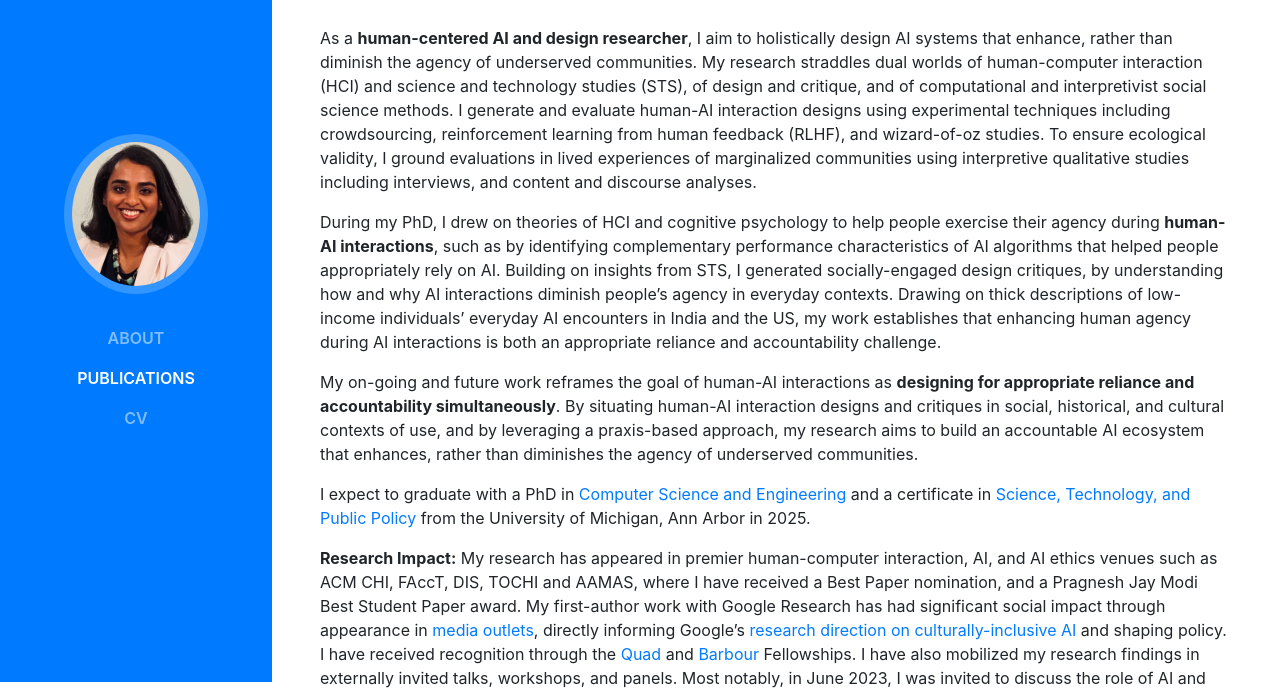
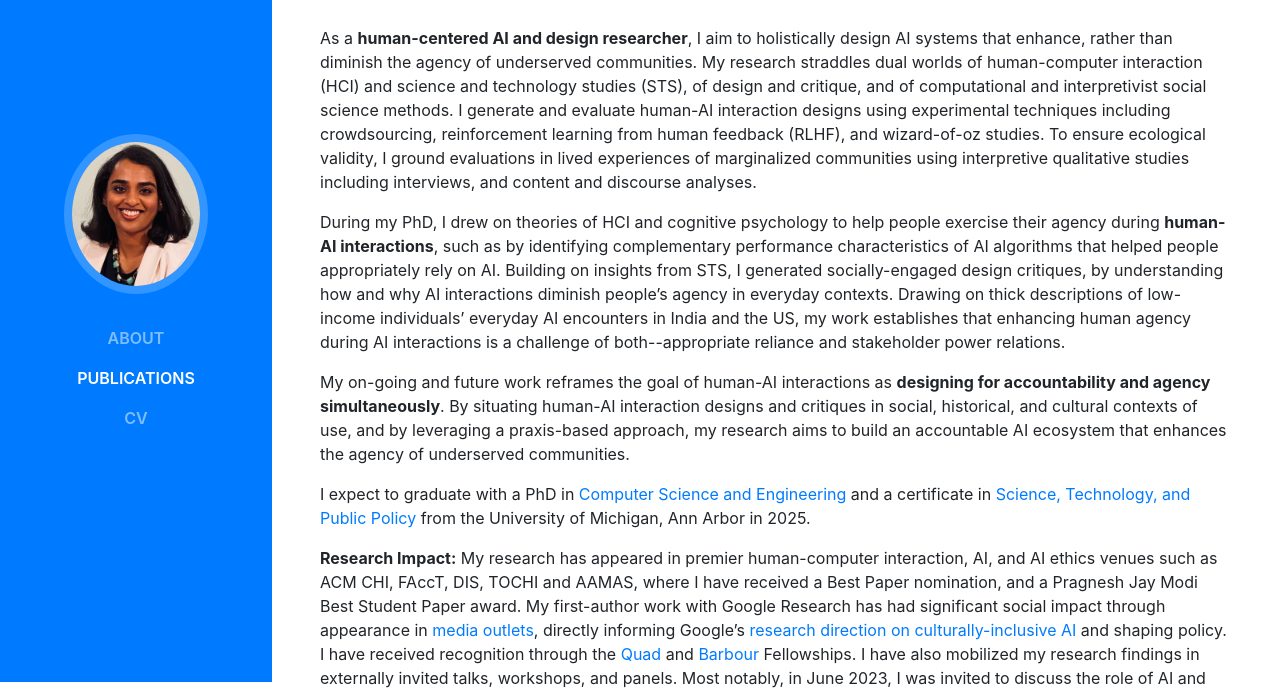
Before and after one commit to dramesh14/dramesh14.github.io, a website with bundled scripts: page index.html in a window 1280 px wide. Shown: the part 118-807 px from the top of the page. Built offline with nearby package versions, Linux system fonts and the light colour scheme; a web font is replaced by a local one.

Commit message:
reframe bio

```diff
--- a/index.html
+++ b/index.html
@@ -62,8 +62,8 @@
           <div class="subheading mb-5">
           </div>
           <p class="mb-3">As a <b>human-centered AI and design researcher</b>, I aim to holistically design AI systems that enhance, rather than diminish the agency of underserved communities. My research straddles dual worlds of human-computer interaction (HCI) and science and technology studies (STS), of design and critique, and of computational and interpretivist social science methods. I generate and evaluate human-AI interaction designs using experimental techniques including crowdsourcing, reinforcement learning from human feedback (RLHF), and wizard-of-oz studies. To ensure ecological validity, I ground evaluations in lived experiences of marginalized communities using interpretive qualitative studies including interviews, and content and discourse analyses.</p>
-<p>During my PhD, I drew on theories of HCI and cognitive psychology to help people exercise their agency during <b>human-AI interactions</b>, such as by identifying complementary performance characteristics of AI algorithms that helped people appropriately rely on AI. Building on insights from STS, I generated socially-engaged design critiques, by understanding how and why AI interactions diminish people’s agency in everyday contexts. Drawing on thick descriptions of low-income individuals’ everyday AI encounters in India and the US, my work establishes that enhancing human agency during AI interactions is both an appropriate reliance and accountability challenge.</p>
-<p>My on-going and future work reframes the goal of human-AI interactions as <b>designing for appropriate reliance and accountability simultaneously</b>. By situating human-AI interaction designs and critiques in social, historical, and cultural contexts of use, and by leveraging a praxis-based approach, my research aims to build an accountable AI ecosystem that enhances, rather than diminishes the agency of underserved communities.
+<p>During my PhD, I drew on theories of HCI and cognitive psychology to help people exercise their agency during <b>human-AI interactions</b>, such as by identifying complementary performance characteristics of AI algorithms that helped people appropriately rely on AI. Building on insights from STS, I generated socially-engaged design critiques, by understanding how and why AI interactions diminish people’s agency in everyday contexts. Drawing on thick descriptions of low-income individuals’ everyday AI encounters in India and the US, my work establishes that enhancing human agency during AI interactions is a challenge of both--appropriate reliance and stakeholder power relations.</p>
+<p>My on-going and future work reframes the goal of human-AI interactions as <b>designing for accountability and agency simultaneously</b>. By situating human-AI interaction designs and critiques in social, historical, and cultural contexts of use, and by leveraging a praxis-based approach, my research aims to build an accountable AI ecosystem that enhances the agency of underserved communities.
 </p>
 
         <p>I expect to graduate with a PhD in <a target=_blank href="https://cse.engin.umich.edu">Computer Science and Engineering</a> and a certificate in <a target=_blank href="https://fordschool.umich.edu/stpp">Science, Technology, and Public Policy</a> from the University of Michigan, Ann Arbor in 2025.</p>
```
